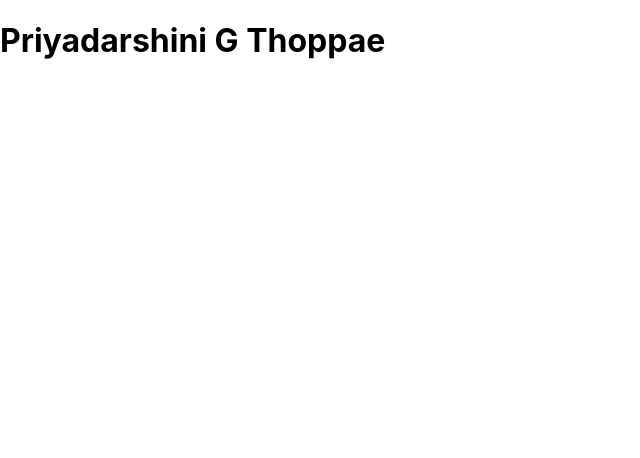
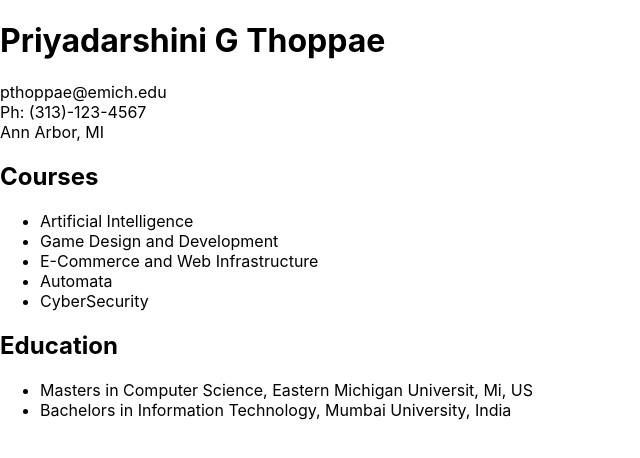
Before and after one commit to COSC631-2021Fall/profile-app-skyblue813, a React (Create React App) app: page / in a window 1280 px wide. Shown: the top 458 px of the page, without its empty margins (0-640 px from the left). Built offline with nearby package versions, Linux system fonts and the light colour scheme.

Commit message:
education component added

```diff
--- a/public/index.html
+++ b/public/index.html
@@ -29,6 +29,9 @@
   <body>
     <noscript>You need to enable JavaScript to run this app.</noscript>
     <div id="root"></div>
+    <contact id="contact"></contact>
+    <courses id="courses"></courses>
+    <education id="edu"></education>
     <!--
       This HTML file is a template.
       If you open it directly in the browser, you will see an empty page.
--- a/src/App.css
+++ b/src/App.css
@@ -1,16 +1,22 @@
 .App {
   text-align: center;
 }
-
-.App-logo {
-  height: 40vmin;
-  pointer-events: none;
+body{
+  background-color: #BDEDFF;
 }
-
-@media (prefers-reduced-motion: no-preference) {
-  .App-logo {
-    animation: App-logo-spin infinite 20s linear;
-  }
+h1{
+  text-align: center;
+  background-color: #282c34;
+  color: white
+}
+h2{
+  text-align: center;
+  background-color: #282c34;
+  color: white
+}
+p{
+  text-align: center;
+  color: #282c34
 }
 
 .App-header {
--- a/src/Components/contact.js
+++ b/src/Components/contact.js
@@ -1,4 +1,5 @@
-import './App.css';
+
+
 function Contact() {
     return (
       <div>
--- /dev/null
+++ b/src/Components/courses.js
@@ -0,0 +1,18 @@
+
+
+function Courses() {
+  return (
+    <div>
+        <h2>Courses</h2>
+      <ul>
+          <li>Artificial Intelligence</li>
+          <li>Game Design and Development</li>
+          <li>E-Commerce and Web Infrastructure</li>
+          <li>Automata</li>
+          <li>CyberSecurity</li>
+      </ul>
+    </div>
+  );
+}
+
+export default Courses;
--- /dev/null
+++ b/src/Components/education.js
@@ -0,0 +1,14 @@
+function Education() {
+    return (
+      <div>
+          <h2>Education</h2>
+        <ul>
+            <li>Masters in Computer Science, Eastern Michigan Universit, Mi, US</li>
+            <li>Bachelors in Information Technology, Mumbai University, India</li>
+
+        </ul>
+      </div>
+    );
+  }
+
+  export default Education;
--- a/src/index.js
+++ b/src/index.js
@@ -2,7 +2,9 @@
 import ReactDOM from 'react-dom';
 import './index.css';
 import App from './App';
-import reportWebVitals from './reportWebVitals';
+import Contact from './Components/contact'
+import Courses from './Components/courses'
+import Education from './Components/education'
 
 ReactDOM.render(
   <React.StrictMode>
@@ -11,7 +13,25 @@
   document.getElementById('root')
 );
 
+ReactDOM.render(
+  <React.StrictMode>
+    <Contact />
+  </React.StrictMode>,
+  document.getElementById('contact')
+);
+ReactDOM.render(
+  <React.StrictMode>
+    <Courses />
+  </React.StrictMode>,
+  document.getElementById('courses')
+);
+
+ReactDOM.render(
+  <React.StrictMode>
+    <Education />
+  </React.StrictMode>,
+  document.getElementById('edu')
+);
 // If you want to start measuring performance in your app, pass a function
 // to log results (for example: reportWebVitals(console.log))
 // or send to an analytics endpoint. Learn more: https://bit.ly/CRA-vitals
-reportWebVitals();
```
